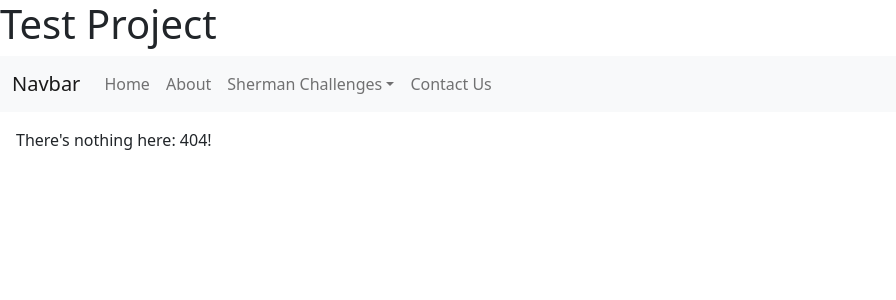
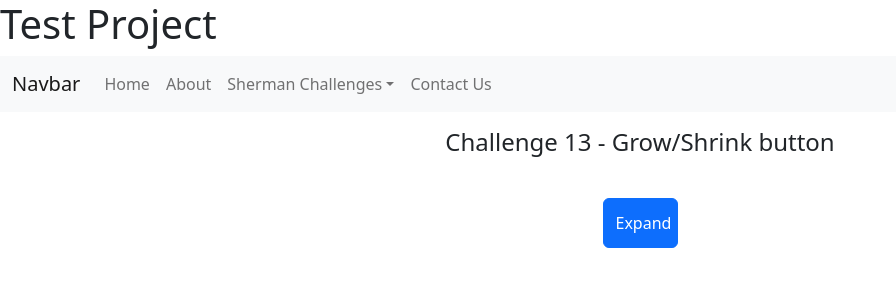
Before and after one commit to boldwade/react-ts-challenges, a React (Create React App) app: page /challenge/13 in a window 1280 px wide. Before the commit this address had no page. Shown: the top 300 px of the page, without its empty margins (0-896 px from the left). Built offline with nearby package versions, Linux system fonts and the light colour scheme.

Commit message:
challenge-13

```diff
--- a/src/app-routes.tsx
+++ b/src/app-routes.tsx
@@ -21,7 +21,7 @@ const Challenge9 = lazy(() => import('./sherman-coding-challenges/challenge-9'))
 const Challenge10 = lazy(() => import('./sherman-coding-challenges/challenge-10'));
 const Challenge11 = lazy(() => import('./sherman-coding-challenges/challenge-11'));
 const Challenge12 = lazy(() => import('./sherman-coding-challenges/challenge-12'));
-// const Challenge13 = lazy(() => import('./sherman-coding-challenges/challenge-13'));
+const Challenge13 = lazy(() => import('./sherman-coding-challenges/challenge-13'));
 // const Challenge14 = lazy(() => import('./sherman-coding-challenges/challenge-14'));
 // const Challenge15 = lazy(() => import('./sherman-coding-challenges/challenge-15'));
 
@@ -47,6 +47,7 @@ export const AppRoutes = () => {
                         <Route path="10" element={<Challenge10 />} />
                         <Route path="11" element={<Challenge11 />} />
                         <Route path="12" element={<Challenge12 />} />
+                        <Route path="13" element={<Challenge13 />} />
                     </Route>
                     <Route path="*" element={<p>There's nothing here: 404!</p>} />
                 </Route>
--- /dev/null
+++ b/src/sherman-coding-challenges/challenge-13.tsx
@@ -0,0 +1,53 @@
+import React, { useEffect, useRef, useState } from "react";
+import { Button } from "react-bootstrap";
+import { useStateRef } from "../hooks/useStateRef";
+
+export const Challenge13 = () => {
+    const minHeight = 50;
+    const maxHeight = 100;
+    const interval = 10;
+    const [height, setHeight, heightRef] = useStateRef(minHeight);
+    const [buttonText, setButtonText] = useState('Expand');
+    const sizeTimerRef = useRef(0);
+    const isExpandedRef = useRef(false);
+
+    const adjustHeight = () => {
+        setButtonText(isExpandedRef.current ? 'Shrink' : 'Expand');
+        setHeight(prevState => prevState + (interval * (isExpandedRef.current ? 1 : -1)));
+        console.log('adjustHeight', heightRef.current);
+        if (heightRef.current < minHeight) {
+            setHeight(minHeight);
+            window.clearInterval(sizeTimerRef.current);
+        }
+        if (heightRef.current > maxHeight) {
+            setHeight(maxHeight);
+            window.clearInterval(sizeTimerRef.current);
+        }
+    };
+
+    const onClicked = () => {
+        // window.clearInterval(sizeTimerRef.current);
+        isExpandedRef.current = !isExpandedRef.current;
+        adjustHeight();
+        // sizeTimerRef.current = window.setInterval(adjustHeight, 1000);
+    };
+
+    useEffect(() => {
+        console.log('useEffect', height);
+        sizeTimerRef.current = window.setInterval(adjustHeight, 1000);
+        return () => clearInterval(sizeTimerRef.current);
+    }, [height, adjustHeight]);
+
+    return (
+        <>
+            <h4>Challenge 13 - Grow/Shrink button</h4>
+            <hr />
+            <Button onClick={onClicked}
+                    style={{ height, width: height * 1.5 }}
+            >
+                {buttonText}
+            </Button>
+        </>
+    );
+};
+export default Challenge13;
```
